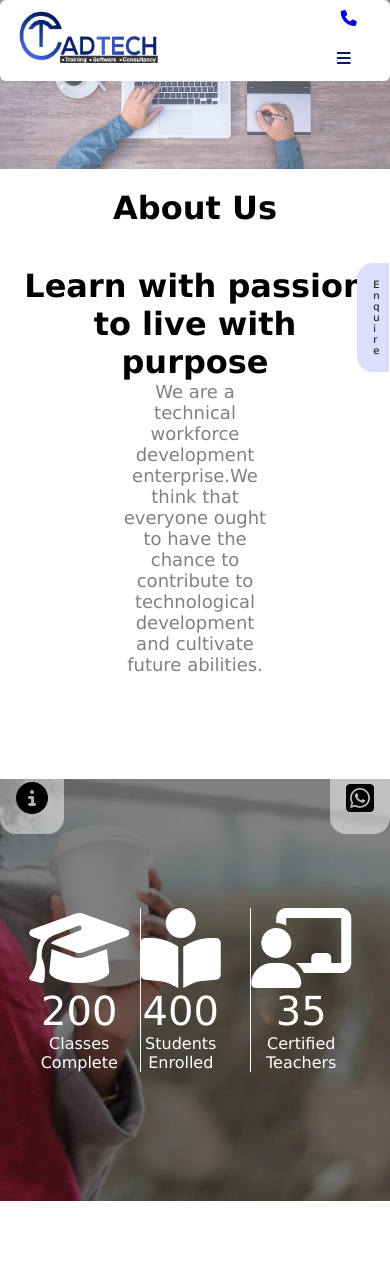
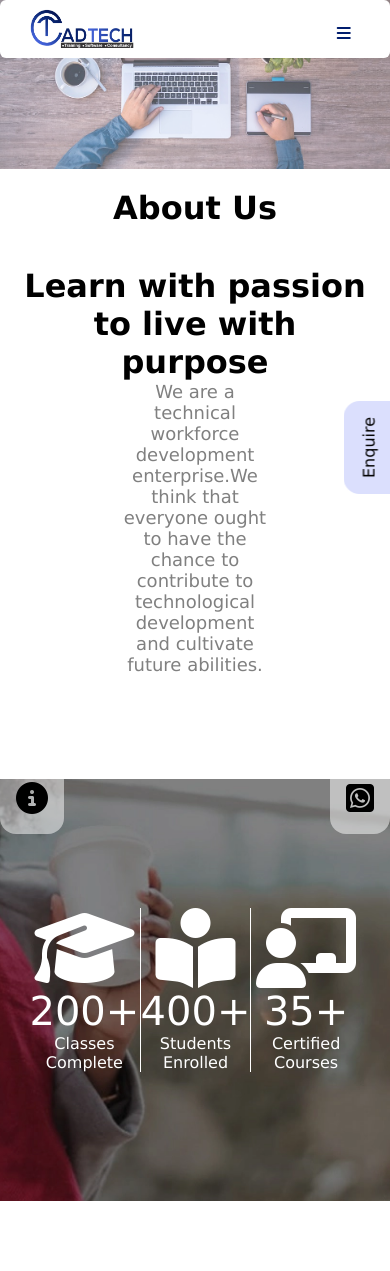
Before and after one commit to codinguru999/cadtech, a PHP site: page /about.php in a window 390 px wide. Shown: the top 1271 px of the page. Run offline with PHP 8.4, Linux system fonts and the light colour scheme; data that the repository does not hold is empty; some libraries are stand-ins or nearby versions.

Commit message:
changes in mobile style

```diff
--- a/about.php
+++ b/about.php
@@ -34,26 +34,31 @@
     .choose-us img {
       height: initial;
     }
-    .logos{
+
+    .logos {
       display: flex;
       flex-direction: row;
       align-items: center;
       justify-content: space-evenly;
       flex-wrap: wrap;
     }
-    .logos img{
+
+    .logos img {
       width: 30%;
       padding: 0 0-5rem;
       max-width: 120px;
       min-width: 25px;
     }
-    .container > div {
+
+    .container>div {
       display: flex;
       flex-direction: column;
       border-left: 1px solid white;
-  flex-wrap: wrap;}
+      flex-wrap: wrap;
+    }
+
     @media screen and (max-width: 700px) {
-    #dat{
+      #dat {
         font-size: xx-small;
         word-wrap: none;
       }
@@ -67,15 +72,6 @@ include "config.php";
 ?>
   <header>
     <nav>
-      <div class="nav">
-        <span>
-          <!-- changed structre agar 700 se kam hua to only icon dikhega -->
-          <a href="tel:+91 9084868584"><i class="fa fa-phone"></i><span>+91 9084868584</span></a>
-          <!-- <a href="to:cadtech.hrd@gmail.com"><i
-              class="fa-rmailegular fa-envelope"></i><span>cadtech.hrd@gmail.com</span></a> -->
-        </span>
-
-      </div>
       <div class="nav">
         <a href="index.php"><img src="./images/logo.png" class="logo" alt="logo">
         </a>
@@ -155,6 +151,9 @@ include "config.php";
     <img src="images\laptop-2838921_960_720.jpg" alt="" id="myimg" />
     <!-- for image section -->
   </section>
+  <side>
+    <a class="learn" name="inquiry">Enquire</a>
+  </side>
   <aside>
     <a class="learn" name="info1">
       <i class="fa-solid fa-circle-info"></i>
@@ -163,33 +162,30 @@ include "config.php";
       <i class="fa-brands fa-square-whatsapp"></i>
     </a>
   </aside>
-  <side>
-
-    <a  class="learn" name="inquiry"> <span>Enqui re</span></a>
-  </side>
   <h1 style="margin: 1rem;">About Us</h1>
   <div style="align-items: centre; text-align: center; justify-content: center; padding: 1.5rem" id="heading">
 
     <h2 style="font-size: xx-large;">Learn with passion to live with purpose</h2>
-    <span id="dat">We are a technical workforce development enterprise.We think that everyone ought to have the chance to contribute to technological development and cultivate future abilities.</span>
+    <span id="dat">We are a technical workforce development enterprise.We think that everyone ought to have the chance
+      to contribute to technological development and cultivate future abilities.</span>
   </div>
   <section class="numbers section">
     <div class="container">
       <div>
         <i class="fa-solid fa-graduation-cap"></i>
         <div class="count" data-count="200">0</div>
-        Classes Complete
+        Classes <br>Complete
       </div>
       <div>
 
         <i class="fa-solid fa-book-open-reader"></i>
         <div class="count" data-count="400">0</div>
-        Students Enrolled
+        Students<br> Enrolled
       </div>
       <div>
         <i class="fa-solid fa-chalkboard-user"></i>
         <div class="count" data-count="35">0</div>
-        Certified Teachers
+        Certified <br>Courses
       </div>
     </div>
   </section>
@@ -202,17 +198,22 @@ include "config.php";
       <div>
         <img src="./images/courses-7.jpg" alt="">
         <h3>Who we are</h3>
-        <span>With learning pathways and courses produced by industry professionals, we assist enterprises and people in benchmarking skills across jobs and developing safe, dependable products.</span>
+        <span>With learning pathways and courses produced by industry professionals, we assist enterprises and people in
+          benchmarking skills across jobs and developing safe, dependable products.</span>
       </div>
       <div>
         <img src="./images/courses-4.webp" alt="">
         <h3>What we do</h3>
-        <span>We offers comprehensive software training on CAD, CAM, CAE and CS/IT. Our training programs do not just focus on theoretical concepts, but its practical aspects fulfill the career objectives of the students as well as professionals.</span>
+        <span>We offers comprehensive software training on CAD, CAM, CAE and CS/IT. Our training programs do not just
+          focus on theoretical concepts, but its practical aspects fulfill the career objectives of the students as well
+          as professionals.</span>
       </div>
       <div>
         <img src="./images/courses-8.jpg" alt="">
         <h3>Our motto</h3>
-        <span>Quality education is our motto and we focus on the overall development of every student and that’s why our highly experienced or expert instructors not only deliver the theoretical contents but also put a great emphasis on quality and practical knowledge of each software courses</span>
+        <span>Quality education is our motto and we focus on the overall development of every student and that’s why our
+          highly experienced or expert instructors not only deliver the theoretical contents but also put a great
+          emphasis on quality and practical knowledge of each software courses</span>
       </div>
     </div>
   </section>
@@ -292,7 +293,7 @@ include "config.php";
     }
   } else if (gettype($dat) == "array") {
     foreach ($dat as $ar) {
-        echo "<li>" . $ar . "</li>,";
+      echo "<li>" . $ar . "</li>";
     }
   }
   echo '</ul>
@@ -365,8 +366,8 @@ $allCountries = $common->getCountries($connection);
       Become Our Partner
     </h1>
     <form action="forms.php" method='post'>
-      <label for="name" >Name</label>
-      <input type="text" name="namep" id="name" >
+      <label for="name">Name</label>
+      <input type="text" name="namep" id="name">
       <label for="email">Email</label>
       <input type="email" name="emailp" id="email">
       <label for="mobile">Mobile</label>
@@ -376,7 +377,7 @@ $allCountries = $common->getCountries($connection);
       <input type="text" name="addlinep" id="addline">
 
       <label>State <span style="color:red">*</span></label>
-        <select class="form-control" name="state" id="stateId" onchange="getCityByState();"  >
+      <select class="form-control" name="state" id="stateId" onchange="getCityByState();">
         <option value="">State</option>
       </select>
 
@@ -488,7 +489,7 @@ $allCountries = $common->getCountries($connection);
         p.style.display = 'none';
       }
     })
-    function openPop(e){
+    function openPop(e) {
       let x = document.getElementById(e.name)
       p.style.display = 'flex'
       let div = document.createElement('div')
@@ -586,19 +587,19 @@ function showSlides() {
         slides[i].style.display = "none";
       }
       slideIndex++;
-  if (slideIndex > slides.length) {slideIndex = 1}
+      if (slideIndex > slides.length) { slideIndex = 1 }
       for (i = 0; i < dots.length; i++) {
         dots[i].className = dots[i].className.replace(" active", "");
       }
-  slides[slideIndex-1].style.display = "block";
-  dots[slideIndex-1].className += " active";
+      slides[slideIndex - 1].style.display = "block";
+      dots[slideIndex - 1].className += " active";
       setTimeout(showSlides, 4000); // Change image every 2 seconds
     }
   </script>
   <script>
     function getStatesByCountry() {
       var countryId = 101;
-        $.post("ajax.php",{getStatesByCountry:'getStatesByCountry',countryId:countryId},function (response) {
+      $.post("ajax.php", { getStatesByCountry: 'getStatesByCountry', countryId: countryId }, function (response) {
         // alert(response);
         var data = response.split('^');
         var stateData = data[1];
@@ -609,7 +610,7 @@ function showSlides() {
     // (101, 'IN', 'India', 91)
     function getCityByState() {
       var stateId = $("#stateId").val();
-        $.post("ajax.php",{getCityByState:'getCityByState',stateId:stateId},function (response) {
+      $.post("ajax.php", { getCityByState: 'getCityByState', stateId: stateId }, function (response) {
         // alert(response);
         var data = response.split('^');
         var cityData = data[1];
--- a/index.css
+++ b/index.css
@@ -30,27 +30,6 @@ body {
   position: relative;
   margin: auto;
 }
-
-/* Caption text */
-.text {
-  color: #f2f2f2;
-  font-size: 15px;
-  padding: 8px 12px;
-  position: absolute;
-  bottom: 8px;
-  width: 100%;
-  text-align: center;
-}
-
-/* Number text (1/3 etc) */
-.numbertext {
-  color: #f2f2f2;
-  font-size: 12px;
-  padding: 8px 12px;
-  position: absolute;
-  top: 0;
-}
-
 /* The dots/bullets/indicators */
 .dot {
   height: 15px;
@@ -96,11 +75,8 @@ body {
   margin: auto;
 }
 .logo {
-  height: 45px;
-}
-footer .logo{
-  transform: scale(1.3);
-  filter: invert(100%);
+  height: 50px;
+  padding-bottom: 10px;
 }
 .section h2 {
   padding: 2rem 0%;
@@ -150,11 +126,8 @@ nav span * {
   list-style: none;
   padding: 1rem;
 }
-.nav:first-child .learn {
+.nav .learn {
   padding: 0.5rem;
-}
-.nav:first-child .learn:last-child {
-  border-left: 2px solid white;
 }
 #show>.links>a{
   color:var(--darkpro);
@@ -364,24 +337,14 @@ aside a {
   color: black;
 }
 side {
+  background-color: var(--back);
+  border-radius: 1rem 1rem 0 0 ;
+  padding: 1rem;
   position: fixed;
-  top: 8%;
-  right: 0.2%;
-  width: 2rem;
-
-}
-side a {
-  display: flex;
-  flex-direction: row;
-  background-color: var(--back);
-  padding: 1rem;
-  margin: 10px 0;
-  border-radius: 1rem 0 0 1rem;
-  font-size: x-small;
+  top: 50%;
+  right: 0%;
+  transform: rotate(-90deg) translateY(50%);
   color: black;
-}
-side a span{
-  word-break: break-all;
 }
 .choose-us {
   display: flex;
@@ -442,7 +405,6 @@ side a span{
   justify-content: center;
 }
 .container > div {
-  width: 30%;
   display: flex;
   flex-direction: column;
   border-left: 1px solid white;
@@ -630,9 +592,9 @@ footer i:hover {
   align-items: center;
 }
 @media screen and (max-width: 700px) {
-  .logo{
+  /* .logo{
     transform: translateY(-50%) scale(1.2);
-  }
+  } */
   /* for mobile friendly popup */
   #popup > div {
     max-width: 90vw;
@@ -655,18 +617,12 @@ footer i:hover {
   #show .links{
     padding: 0.4rem;
   }
-  .nav:first-child{
-    justify-content: flex-end;
-  }
-  .nav:first-child .learn {
+  .nav .learn {
     padding: 0%;
   }
-  .nav:first-child .learn:last-child {
+  /* .nav:first-child .learn:last-child {
     border-left: none;
-  }
-  side{
-    top: 30%;
-  }
+  } */
 
   .nav .learn {
     font-size: smaller;
--- a/index.js
+++ b/index.js
@@ -13,14 +13,13 @@ $(window).scroll(function() {
         },
 
         {
-
           duration: 2000,
           easing: 'swing',
           step: function() {
             $this.text(Math.floor(this.countNum));
           },
           complete: function() {
-            $this.text(this.countNum);
+            $this.text(this.countNum+'+');
             //alert('finished');
           }
 
```
Also changed, not shown: courses.php (+15 -24 lines), index.php (+41 -44 lines). Lines whose indentation alone changed are shown as unchanged.
